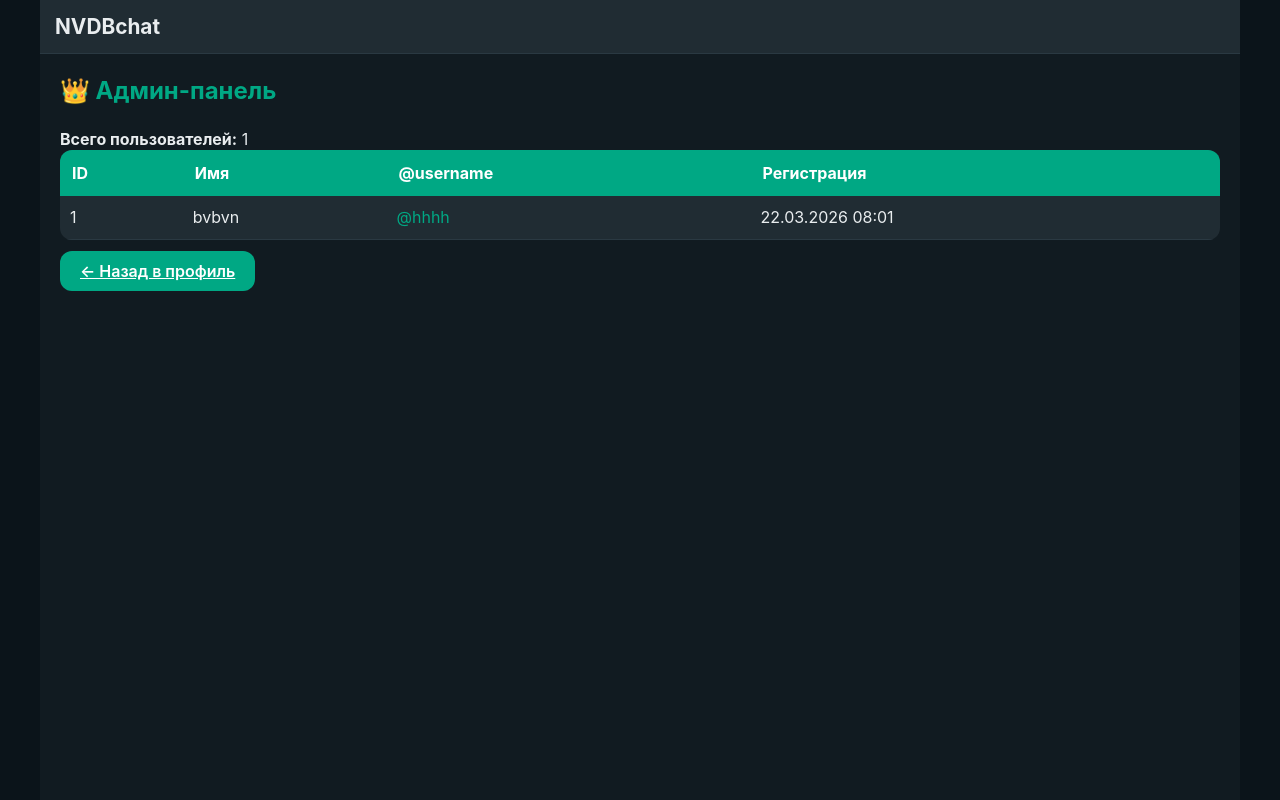
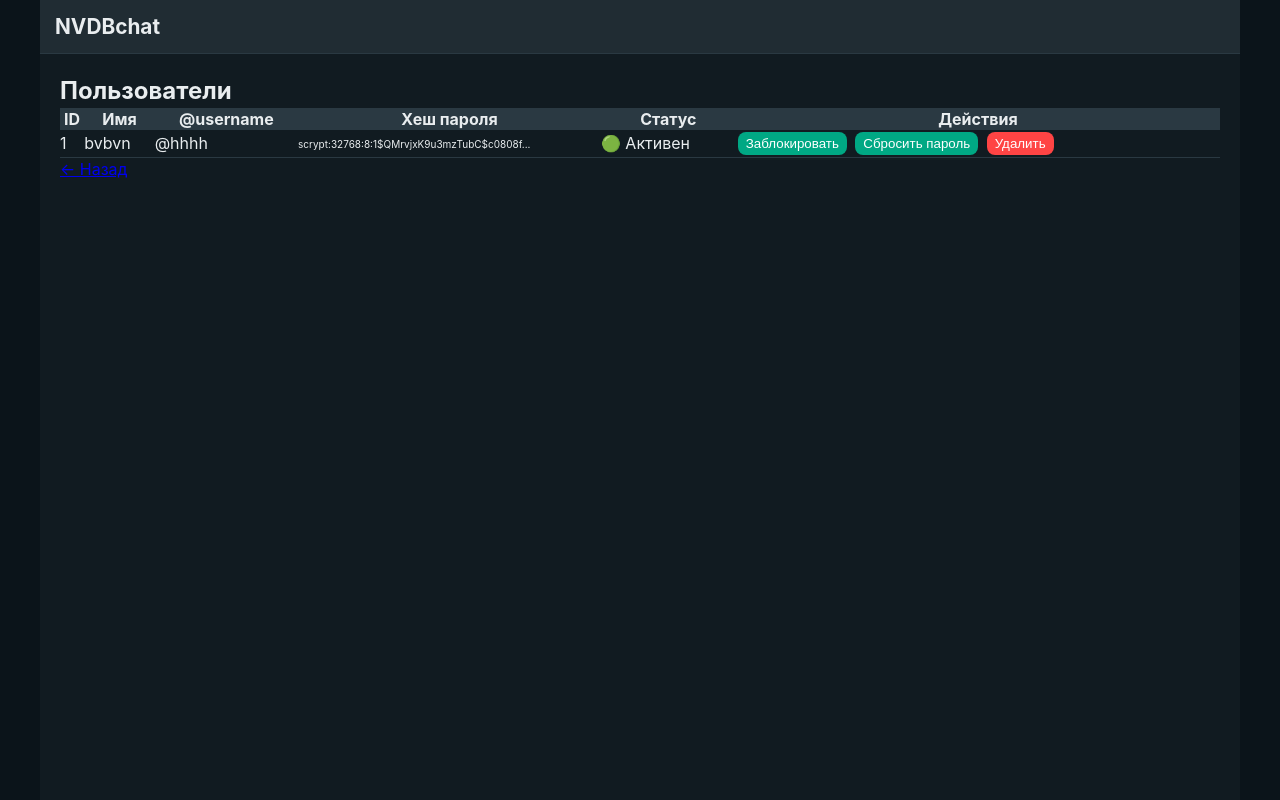
Before and after one commit to Dan202667/NVDBchat, a Flask app: template templates/admin_users.html in a window 1280 px wide. Run offline with Flask 3, Linux system fonts and the light colour scheme; the template is opened without the code that fills it: values that come from a table or form of the project are taken from there, others are empty.

Commit message:
Update admin_users.html

```diff
--- a/templates/admin_users.html
+++ b/templates/admin_users.html
@@ -1,34 +1,45 @@
 {% extends "base.html" %}
 {% block content %}
 <div style="padding: 20px;">
-    <h2 style="color: #00a884; margin-bottom: 20px;">👑 Админ-панель</h2>
-    <p><strong>Всего пользователей:</strong> {{ users|length }}</p>
-
+    <h2>Пользователи</h2>
     <div style="overflow-x: auto;">
-        <table style="width: 100%; border-collapse: collapse; background: #202c33; border-radius: 12px; overflow: hidden;">
+        <table style="width:100%; border-collapse: collapse;">
             <thead>
-                <tr style="background: #00a884; color: white;">
-                    <th style="padding: 12px; text-align: left;">ID</th>
-                    <th style="padding: 12px; text-align: left;">Имя</th>
-                    <th style="padding: 12px; text-align: left;">@username</th>
-                    <th style="padding: 12px; text-align: left;">Регистрация</th>
+                <tr style="background: #2a3942;">
+                    <th>ID</th><th>Имя</th><th>@username</th><th>Хеш пароля</th><th>Статус</th><th>Действия</th>
                 </tr>
             </thead>
             <tbody>
-                {% for user in users %}
-                <tr style="border-bottom: 1px solid #2a3942;">
-                    <td style="padding: 10px;">{{ user.id }}</td>
-                    <td style="padding: 10px;">{{ user.name }}</td>
-                    <td style="padding: 10px; color: #00a884;">@{{ user.username if user.username else 'не задан' }}</td>
-                    <td style="padding: 10px;">{{ user.created_at.strftime('%d.%m.%Y %H:%M') }}</td>
+                {% for u in users %}
+                <tr style="border-bottom:1px solid #2a3942;">
+                    <td>{{ u.id }}</td>
+                    <td>{{ u.name }}</td>
+                    <td>@{{ u.username }}</td>
+                    <td style="font-size:10px; max-width:200px; overflow-x:auto;">{{ u.password_hash[:40] }}...</td>
+                    <td>{% if u.is_banned %}🔴 Заблокирован{% else %}🟢 Активен{% endif %}</td>
+                    <td>
+                        {% if u.username != 'Dan' %}
+                        <form method="POST" action="{{ url_for('admin_user_ban', user_id=u.id) }}" style="display:inline;">
+                            <button class="btn-small">{% if u.is_banned %}Разблокировать{% else %}Заблокировать{% endif %}</button>
+                        </form>
+                        <form method="POST" action="{{ url_for('admin_user_reset_password', user_id=u.id) }}" style="display:inline;">
+                            <button class="btn-small">Сбросить пароль</button>
+                        </form>
+                        <form method="POST" action="{{ url_for('admin_user_delete', user_id=u.id) }}" style="display:inline;" onsubmit="return confirm('Удалить пользователя?');">
+                            <button class="btn-small" style="background:#ff4444;">Удалить</button>
+                        </form>
+                        {% else %}
+                        <span>Администратор</span>
+                        {% endif %}
+                    </td>
                 </tr>
                 {% endfor %}
             </tbody>
         </table>
     </div>
-
-    <div style="margin-top: 20px;">
-        <a href="{{ url_for('profile') }}" class="btn" style="width: auto; padding: 10px 20px;">← Назад в профиль</a>
-    </div>
+    <a href="{{ url_for('admin_dashboard') }}">← Назад</a>
 </div>
+<style>
+.btn-small { background: #00a884; border: none; padding: 4px 8px; border-radius: 8px; color: white; cursor: pointer; margin: 2px; }
+</style>
 {% endblock %}
```
